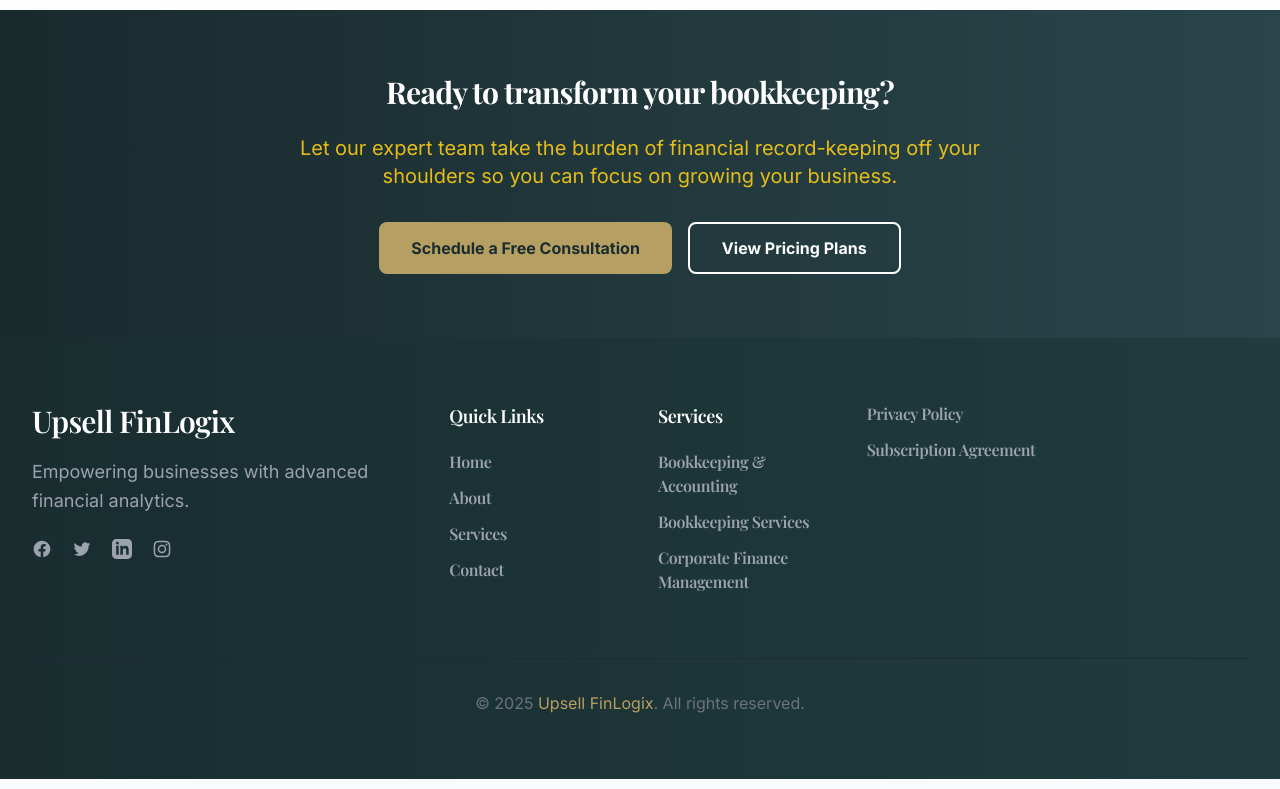
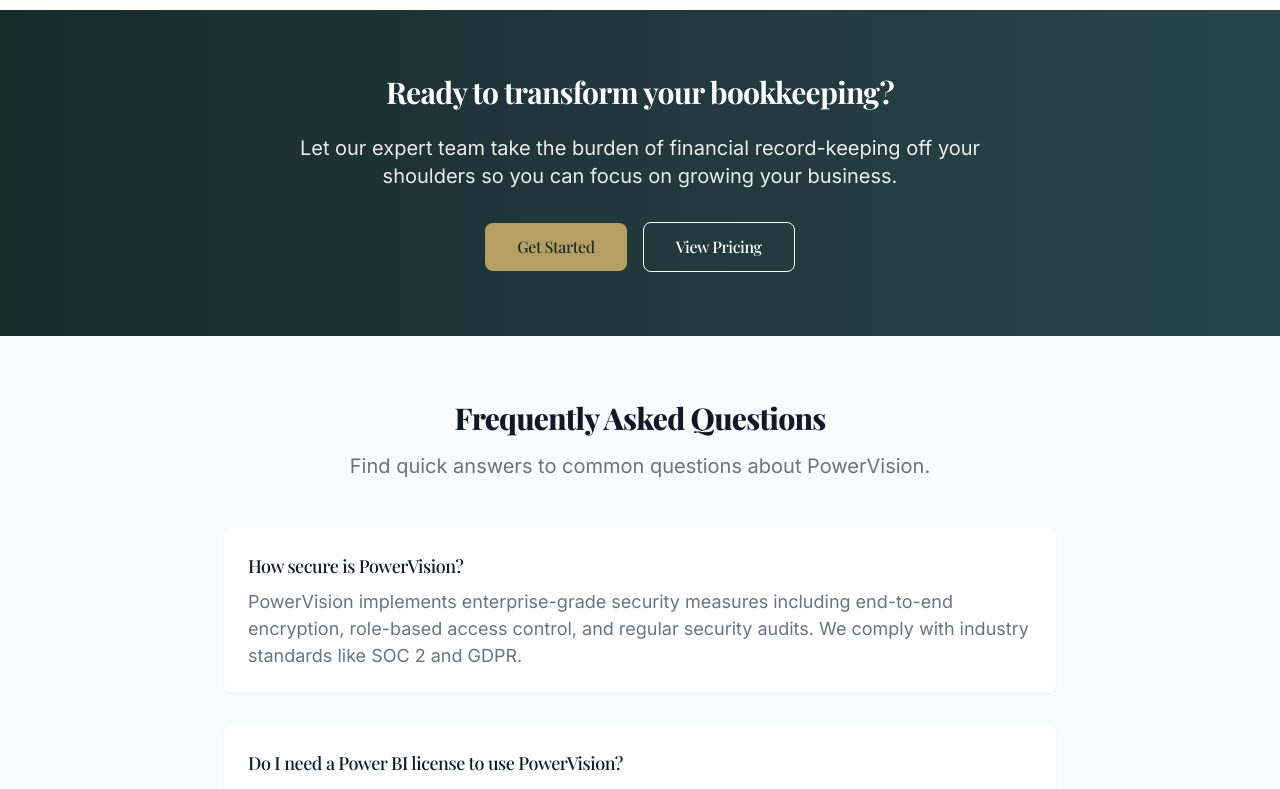
Before and after one commit to GautamBisht12/PBI, a React (Vite) app: page /services/accounting in a window 1280 px wide. Shown: the part 3920-4709 px from the top of the page. Built offline with nearby package versions, Linux system fonts and the light colour scheme; no server answers; a web font is replaced by a local one.

Commit message:
Services Page Edit

```diff
--- a/src/pages/BookkeepingAccounting.jsx
+++ b/src/pages/BookkeepingAccounting.jsx
@@ -15,6 +15,7 @@
 } from "lucide-react";
 import { Link } from "react-router-dom";
 import HeroSection from "../components/ui/HeroSection";
+import FAQ from "../components/ui/FAQ";
 
 export default function BookkeepingAccounting() {
   const [expandedId, setExpandedId] = useState(null);
@@ -523,22 +524,28 @@
 
       {/* CTA Section */}
       <div className="bg-gradient-to-r from-[#192A2D] to-[#29454a] py-16">
-        <div className="container mx-auto px-4">
-          <div className="max-w-3xl mx-auto text-center text-white">
+        <div className="container mx-auto px-4 ">
+          <div className="max-w-3xl mx-auto text-center text-white ">
             <h2 className="text-3xl font-bold mb-6">
               Ready to transform your bookkeeping?
             </h2>
-            <p className="text-xl opacity-90 mb-8 text-yellow-400">
+            <p className="text-xl opacity-90 mb-8 text-white">
               Let our expert team take the burden of financial record-keeping
               off your shoulders so you can focus on growing your business.
             </p>
-            <div className="flex flex-wrap justify-center gap-4">
-              <button className="btn-style-2 font-bold py-3 px-8 rounded-lg transition-colors duration-300">
-                Schedule a Free Consultation
-              </button>
-              <button className="border-2 border-white text-white font-bold py-3 px-8 rounded-lg hover:bg-white/10 transition-colors duration-300">
-                View Pricing Plans
-              </button>
+            <div className="flex flex-col sm:flex-row gap-4 items-center justify-center">
+              <Link
+                to="/contact"
+                className="btn-style-2 font-medium py-3 px-8 rounded-lg  transition-colors duration-300"
+              >
+                Get Started
+              </Link>
+              <Link
+                to="/pricing"
+                className="border border-white text-white font-medium py-3 px-8 rounded-lg hover:bg-white hover:text-black transition-colors duration-300"
+              >
+                View Pricing
+              </Link>
             </div>
           </div>
         </div>
@@ -547,6 +554,7 @@
       {/* Testimonial Section */}
 
       {/* FAQ Section */}
+      <FAQ />
     </div>
   );
 }
--- a/src/pages/BookkeepingServices.jsx
+++ b/src/pages/BookkeepingServices.jsx
@@ -16,6 +16,7 @@
   PieChart,
 } from "lucide-react";
 import HeroSection from "../components/ui/HeroSection";
+import CTA from "../components/ui/CTA";
 import FAQ from "../components/ui/FAQ";
 
 import { Link } from "react-router-dom";
@@ -182,34 +183,34 @@
                 />
               ))}
         </div>
+      </div>
 
       {/* CTA Section */}
-        <div className="mt-20 bg-blue-50 rounded-2xl p-8 lg:p-12">
-          <div className="flex flex-col lg:flex-row items-center justify-between">
+      <div className="mt-20 bg-gradient-to-r from-[#192A2D] to-[#29454a] text-white rounded-2xl p-12 text-center">
+        <div className="flex flex-col gap-10 items-center justify-between">
           <div className="mb-8 lg:mb-0 lg:max-w-xl">
-              <h2 className="text-3xl font-bold text-gray-800 mb-4">
+            <h2 className="text-3xl font-bold  mb-6">
               Ready to streamline your bookkeeping?
             </h2>
-              <p className="text-lg text-gray-600">
-                Let our expert team handle your financial records while you
-                focus on growing your business. We offer customized solutions
-                that fit your specific needs and budget.
+            <p className="text-lg text-center text-white">
+              Let our expert team handle your financial records while you focus
+              on growing your business. We offer customized solutions that fit
+              your specific needs and budget.
             </p>
           </div>
           <div className="flex flex-col sm:flex-row gap-4">
             <Link
               to="/contact"
-                className="btn-style font-medium py-3 px-8 rounded-lg  transition-colors duration-300"
+              className="btn-style-2 font-medium py-3 px-8 rounded-lg  transition-colors duration-300"
             >
               Get Started
             </Link>
             <Link
               to="/pricing"
-                className="border border-blue-600 text-blue-600 font-medium py-3 px-8 rounded-lg hover:bg-blue-50 transition-colors duration-300"
+              className="border border-white text-white font-medium py-3 px-8 rounded-lg hover:bg-white hover:text-black transition-colors duration-300"
             >
               View Pricing
             </Link>
-            </div>
           </div>
         </div>
       </div>
--- a/src/pages/Services.jsx
+++ b/src/pages/Services.jsx
@@ -17,8 +17,8 @@
       description:
         "Comprehensive accounting solutions tailored to your business needs.",
       services: [
-        "Full-Service Bookkeeping",
-        "Transaction Recording",
+        "Dedicated Accountant ",
+        "Day To Day Accounting Tasks ",
         "Bank & Credit Card Reconciliation",
         "Accounts Payable (AP) Management",
         "Accounts Receivable (AR) Management",
```
Lines whose indentation alone changed are shown as unchanged.
